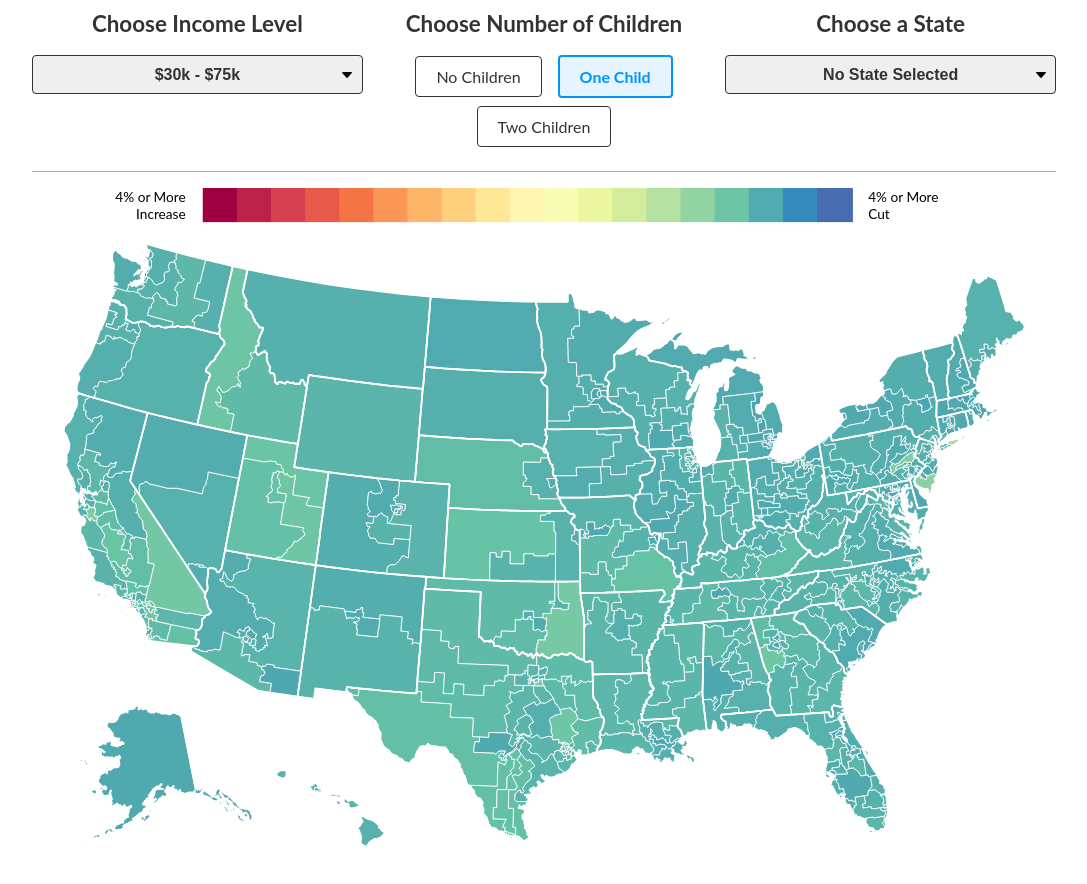
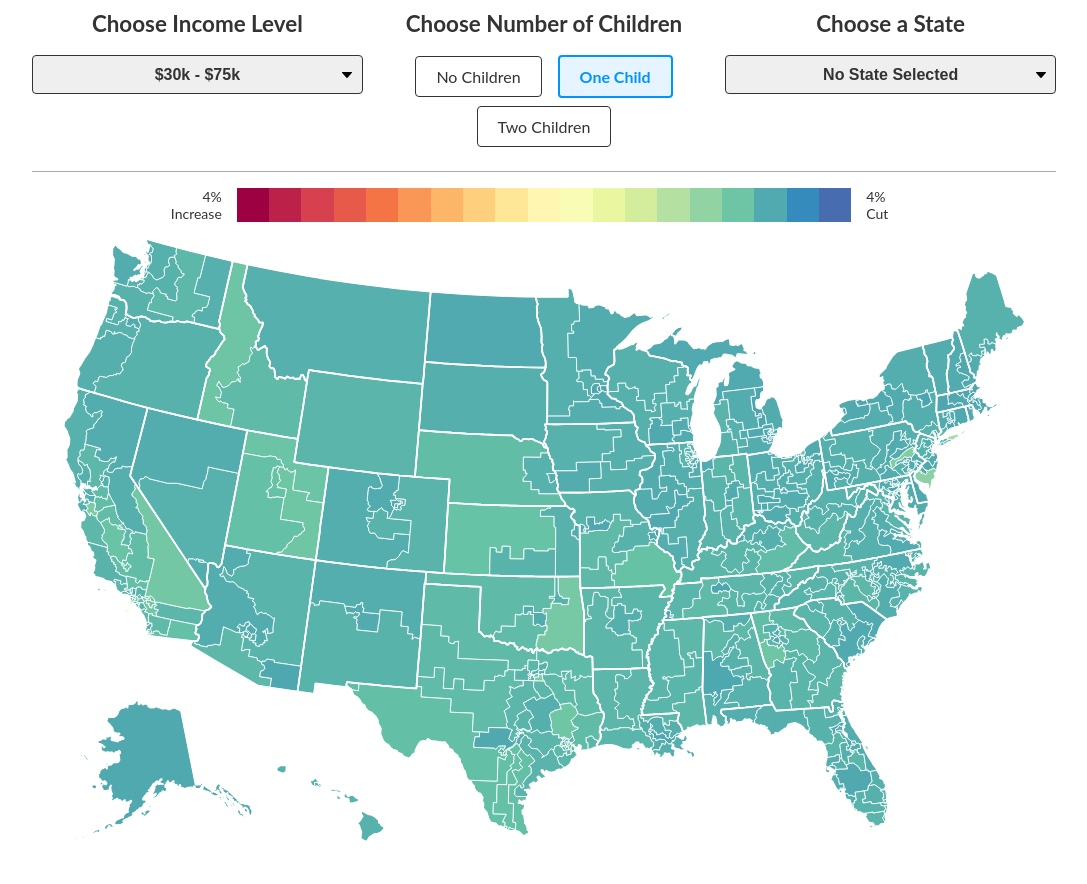
Before and after one commit to TaxFoundation/congressional-district-interactive, a React (Create React App) app: page / in a window 1280 px wide. Shown: the top 884 px of the page, without its empty margins (96-1183 px from the left). Built offline with nearby package versions, Linux system fonts and the light colour scheme.

Commit message:
Refactor legend
Fixes #8

```diff
--- a/src/App.js
+++ b/src/App.js
@@ -7,7 +7,7 @@ import StateMap from './components/StateMap';
 import us from './data/us.json';
 import districts from './data/us-congress-113.json';
 import data from './data/data.json';
-import { colorize } from './helpers';
+import Legend from './components/Legend';
 
 const AppWrapper = styled.div`
   color: #333;
@@ -86,29 +86,7 @@ class App extends Component {
           updateChildren={this.updateChildren}
           updateActiveState={this.updateActiveState}
         />
-        <svg width="100%" viewBox={`0 0 ${this.xScale} 30`}>
-          <text x="90" y="8" fontSize="8" textAnchor="end">{`${100 *
-            Math.abs(this.state.domain[0])}% or More`}</text>
-          <text x="90" y="18" fontSize="8" textAnchor="end">
-            Increase
-          </text>
-          <text x={this.xScale - 110} y="8" fontSize="8" textAnchor="start">
-            {`${100 * Math.abs(this.state.domain[0])}% or More`}
-          </text>
-          <text x={this.xScale - 110} y="18" fontSize="8" textAnchor="start">
-            Cut
-          </text>
-          {[...Array(19).keys()].map(k => (
-            <rect
-              key={`legend-${k}`}
-              x={legendScale(k)}
-              y="0"
-              width={(this.xScale - 200) / 19}
-              height="20"
-              fill={colorize(-k, [0, 19])}
-            />
-          ))}
-        </svg>
+        <Legend domain={this.state.domain} steps={19} />
         {this.state.stateData ? (
           <StateMap
             activeState={this.state.activeState}
--- /dev/null
+++ b/src/components/Legend.js
@@ -0,0 +1,42 @@
+import React from 'react';
+import styled from 'styled-components';
+import { colorize } from '../helpers';
+
+const LegendContainer = styled.div`
+  display: grid;
+  grid-template: auto / minmax(80px, 20%) repeat(${props => props.steps}, 1fr) minmax(
+      80px,
+      20%
+    );
+  margin-bottom: 1rem;
+`;
+
+const LegendText = styled.p`
+  font-size: 14px;
+  margin: 0;
+  padding: 0 15px;
+  text-align: ${props => props.textAlign};
+`;
+
+const LegendStop = styled.div`
+  background-color: ${props => colorize(-props.step, [0, props.steps])};
+  height: 100%;
+`;
+
+const Legend = props => (
+  <LegendContainer steps={props.steps}>
+    <LegendText textAlign="right">
+      {`${100 * Math.abs(props.domain[0])}%`}
+      <br />Increase
+    </LegendText>
+    {[...Array(props.steps).keys()].map(k => (
+      <LegendStop key={`legend-${k}`} steps={props.steps} step={k} />
+    ))}
+    <LegendText textAlign="left">
+      {`${100 * Math.abs(props.domain[0])}%`}
+      <br />Cut
+    </LegendText>
+  </LegendContainer>
+);
+
+export default Legend;
```
